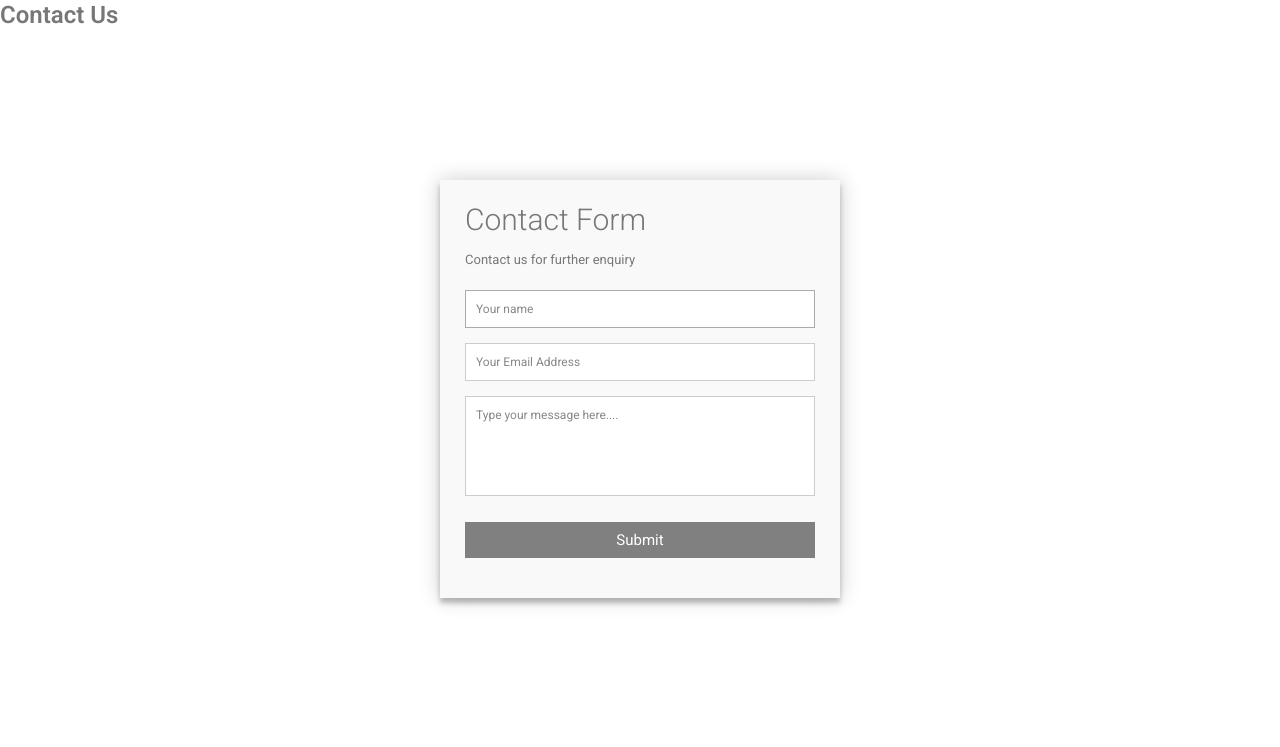
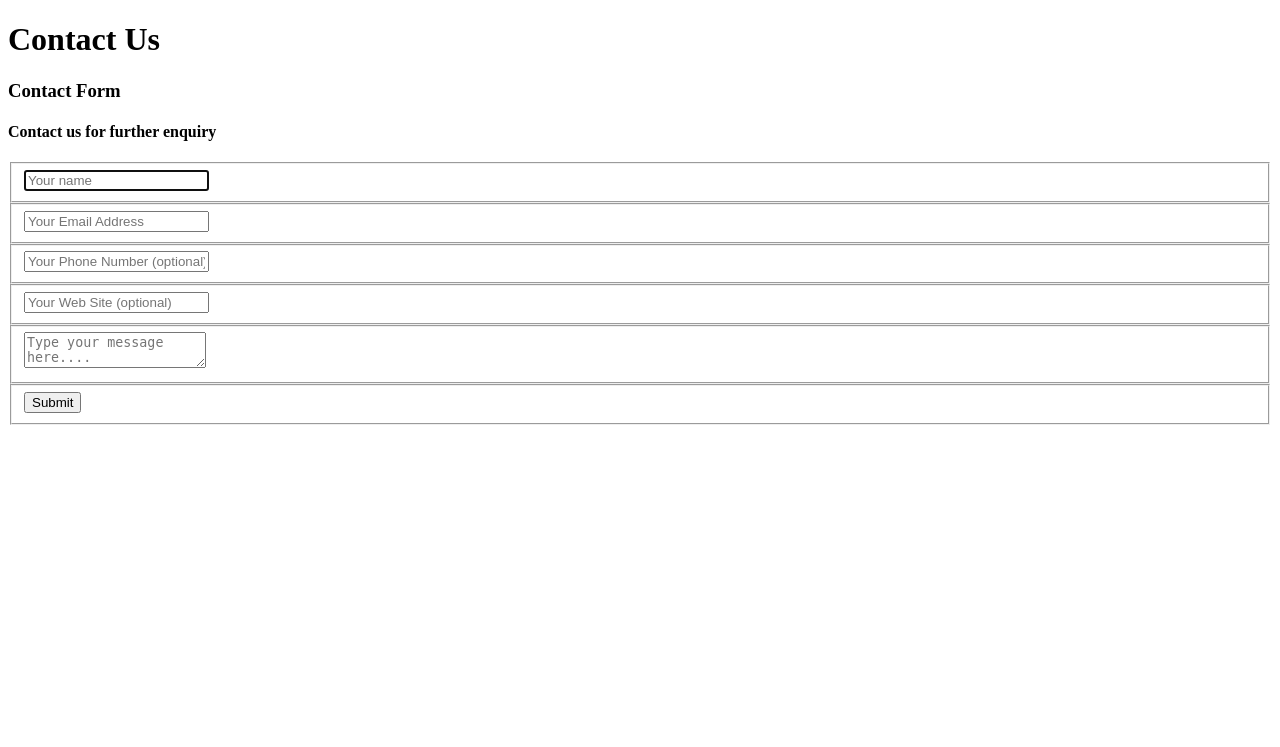
Before and after one commit to gpdzvapatsva/UoSCI, a Django app: template myapp/templates/contacts.html in a window 1280 px wide. Shown: the top 747 px of the page. Run offline with Django 5.2, Linux system fonts and the light colour scheme; the template is opened without the code that fills it, so the values that code supplies are empty.

Commit message:
contact page changes

```diff
--- a/myapp/templates/contacts.html
+++ b/myapp/templates/contacts.html
@@ -3,142 +3,7 @@
 <head>
     <meta charset="UTF-8">
     <title>Title</title>
-  <style>
-    @import url(https://fonts.googleapis.com/css?family=Roboto:400,300,600,400italic);
 
-/* Reset */
-* {
-  margin: 0;
-  padding: 0;
-  box-sizing: border-box;
-  -webkit-box-sizing: border-box;
-  -moz-box-sizing: border-box;
-  -webkit-font-smoothing: antialiased;
-  -moz-font-smoothing: antialiased;
-  -o-font-smoothing: antialiased;
-  font-smoothing: antialiased;
-  text-rendering: optimizeLegibility;
-}
-
-/*  */
-body {
-  font-family: "Roboto", Helvetica, Arial, sans-serif;
-  font-weight: 100;
-  font-size: 12px;
-  line-height: 30px;
-  color: #777;
-  /* background: #4CAF50; */
-  background: #FFF;
-}
-.container {
-  max-width: 400px;
-  width: 100%;
-  margin: 0 auto;
-  position: relative;
-}
-#contact input[type="text"],
-#contact input[type="email"],
-#contact input[type="tel"],
-#contact input[type="url"],
-#contact textarea,
-#contact button[type="submit"] {
-  font: 400 12px/16px "Roboto", Helvetica, Arial, sans-serif;
-}
-#contact {
-  background: #F9F9F9;
-  padding: 25px;
-  margin: 150px 0;
-  box-shadow: 0 0 20px 0 rgba(0, 0, 0, 0.2), 0 5px 5px 0 rgba(0, 0, 0, 0.24);
-}
-#contact h3 {
-  display: block;
-  font-size: 30px;
-  font-weight: 300;
-  margin-bottom: 10px;
-}
-#contact h4 {
-  margin: 5px 0 15px;
-  display: block;
-  font-size: 13px;
-  font-weight: 400;
-}
-fieldset {
-  border: medium none !important;
-  margin: 0 0 10px;
-  min-width: 100%;
-  padding: 0;
-  width: 100%;
-}
-#contact input[type="text"],
-#contact input[type="email"],
-#contact input[type="tel"],
-#contact input[type="url"],
-#contact textarea {
-  width: 100%;
-  border: 1px solid #ccc;
-  background: #FFF;
-  margin: 0 0 5px;
-  padding: 10px;
-}
-#contact input[type="text"]:hover,
-#contact input[type="email"]:hover,
-#contact input[type="tel"]:hover,
-#contact input[type="url"]:hover,
-#contact textarea:hover {
-  -webkit-transition: border-color 0.3s ease-in-out;
-  -moz-transition: border-color 0.3s ease-in-out;
-  transition: border-color 0.3s ease-in-out;
-  border: 1px solid #aaa;
-}
-#contact textarea {
-  height: 100px;
-  max-width: 100%;
-  resize: none;
-}
-#contact button[type="submit"] {
-  cursor: pointer;
-  width: 100%;
-  border: none;
-/*   background: #4CAF50; */ /* Submit button - green */
-  background: grey;
-  color: #FFF;
-  margin: 0 0 5px;
-  padding: 10px;
-  font-size: 15px;
-}
-#contact button[type="submit"]:hover {
-/*   background: #43A047; */ /* Submit button - darker green when hover */
-  background: lightgrey;
-  -webkit-transition: background 0.3s ease-in-out;
-  -moz-transition: background 0.3s ease-in-out;
-  transition: background-color 0.3s ease-in-out;
-}
-#contact button[type="submit"]:active {
-  box-shadow: inset 0 1px 3px rgba(0, 0, 0, 0.5);
-}
-
-#contact input:focus,
-#contact textarea:focus {
-  outline: 0;
-  border: 1px solid #aaa;
-}
-
-::-webkit-input-placeholder {
-  color: #888;
-}
-
-:-moz-placeholder {
-  color: #888;
-}
-
-::-moz-placeholder {
-  color: #888;
-}
-
-:-ms-input-placeholder {
-  color: #888;
-}
-  </style>
 </head>
 <body>
 <h1>Contact Us</h1>
@@ -152,12 +17,12 @@ fieldset {
     <fieldset>
       <input placeholder="Your Email Address" type="email" tabindex="2" required>
     </fieldset>
-<!--     <fieldset>
+ <fieldset>
       <input placeholder="Your Phone Number (optional)" type="tel" tabindex="3" required>
-    </fieldset> -->
-<!--     <fieldset>
+    </fieldset>
+   <fieldset>
       <input placeholder="Your Web Site (optional)" type="url" tabindex="4" required>
-    </fieldset> -->
+    </fieldset>
     <fieldset>
       <textarea placeholder="Type your message here...." tabindex="5" required></textarea>
     </fieldset>
```
